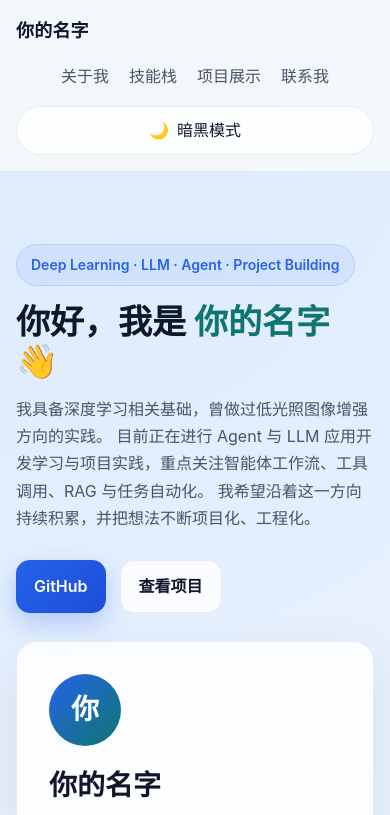
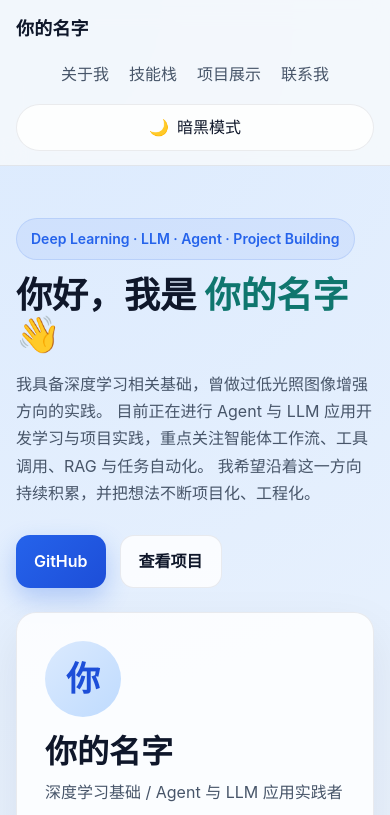
Before and after one commit to Jiusheng01/jiusheng01.github.io, a plain HTML site: page index.html in a window 390 px wide. Shown: the top 815 px of the page. Drawn offline with Linux system fonts and the light colour scheme.

Commit message:
Adjust CSS variables and layout for responsiveness

```diff
--- a/style.css
+++ b/style.css
@@ -12,7 +12,7 @@
   --secondary: #0f766e;
   --shadow: 0 20px 50px rgba(15, 23, 42, 0.08);
   --radius: 20px;
-  --max-width: 1120px;
+  --max-width: 1280px;
   --nav-bg: rgba(248, 250, 252, 0.8);
   --tag-bg: rgba(37, 99, 235, 0.08);
   --tag-border: rgba(37, 99, 235, 0.14);
@@ -76,10 +76,11 @@ button {
 }
 
 .container {
-  width: min(var(--max-width), calc(100% - 32px));
+  width: min(var(--max-width), calc(100% - 64px));
   margin: 0 auto;
 }
 
+/* ===== Navbar ===== */
 .navbar {
   position: sticky;
   top: 0;
@@ -94,7 +95,7 @@ button {
   justify-content: space-between;
   align-items: center;
   gap: 16px;
-  padding: 16px 0;
+  padding: 14px 0;
 }
 
 .brand {
@@ -129,7 +130,7 @@ button {
   display: inline-flex;
   align-items: center;
   gap: 8px;
-  padding: 10px 14px;
+  padding: 9px 14px;
   border-radius: 999px;
   border: 1px solid var(--card-border);
   background: var(--card);
@@ -142,15 +143,23 @@ button {
   transform: translateY(-1px);
 }
 
+/* ===== Hero（左上主视觉布局） ===== */
 .hero {
-  padding: 72px 0 48px;
+  padding: 28px 0 48px;
 }
 
 .hero-grid {
   display: grid;
-  grid-template-columns: 1.25fr 0.9fr;
-  gap: 28px;
-  align-items: center;
+  grid-template-columns: minmax(620px, 780px) 340px;
+  justify-content: space-between;
+  align-items: start;
+  gap: 40px;
+}
+
+.hero-text {
+  justify-self: start;
+  align-self: start;
+  padding-top: 6px;
 }
 
 .badge {
@@ -169,8 +178,8 @@ button {
 
 h1 {
   margin: 0 0 16px;
-  font-size: clamp(34px, 5vw, 56px);
-  line-height: 1.15;
+  font-size: clamp(42px, 6vw, 68px);
+  line-height: 1.1;
 }
 
 h1 span {
@@ -179,7 +188,7 @@ h1 span {
 
 .hero-description {
   margin: 0;
-  max-width: 680px;
+  max-width: 760px;
   color: var(--text-muted);
   font-size: 17px;
 }
@@ -208,7 +217,7 @@ h1 span {
 
 .btn.primary {
   background: linear-gradient(135deg, var(--primary), var(--primary-strong));
-  color: white;
+  color: #fff;
   box-shadow: 0 10px 24px rgba(37, 99, 235, 0.28);
 }
 
@@ -232,30 +241,39 @@ h1 span {
 }
 
 .hero-card {
+  width: 100%;
+  max-width: 360px;
   padding: 24px;
+  justify-self: end;
 }
 
 .profile-card {
-  padding: 12px;
+  padding: 8px;
 }
 
 .avatar {
-  width: 72px;
-  height: 72px;
+  width: 76px;
+  height: 76px;
   border-radius: 50%;
-  background: linear-gradient(135deg, var(--primary), var(--secondary));
-  color: white;
+  background: linear-gradient(135deg, #dbeafe, #bfdbfe);
+  color: #1d4ed8;
   display: flex;
   align-items: center;
   justify-content: center;
-  font-size: 28px;
+  font-size: 34px;
   font-weight: 700;
   margin-bottom: 16px;
 }
 
+[data-theme="dark"] .avatar {
+  background: linear-gradient(135deg, #cfe3ff, #aecbff);
+  color: #1d4ed8;
+}
+
 .profile-card h2 {
   margin: 0 0 8px;
-  font-size: 28px;
+  font-size: 38px;
+  line-height: 1.2;
 }
 
 .profile-card p {
@@ -279,6 +297,7 @@ h1 span {
   border: 1px solid var(--card-border);
 }
 
+/* ===== Main ===== */
 main {
   padding: 12px 0 72px;
 }
@@ -445,6 +464,7 @@ footer {
   font-size: 14px;
 }
 
+/* ===== reveal ===== */
 .reveal {
   opacity: 0;
   transform: translateY(24px);
@@ -456,6 +476,22 @@ footer {
   transform: translateY(0);
 }
 
+/* ===== responsive ===== */
+@media (max-width: 1100px) {
+  .hero-grid {
+    grid-template-columns: minmax(0, 1fr) 320px;
+    gap: 24px;
+  }
+
+  h1 {
+    font-size: clamp(36px, 5.6vw, 56px);
+  }
+
+  .profile-card h2 {
+    font-size: 32px;
+  }
+}
+
 @media (max-width: 900px) {
   .hero-grid,
   .project-item {
@@ -463,7 +499,12 @@ footer {
   }
 
   .hero {
-    padding-top: 48px;
+    padding-top: 22px;
+  }
+
+  .hero-card {
+    justify-self: start;
+    max-width: 100%;
   }
 
   .project-image {
@@ -472,6 +513,10 @@ footer {
 }
 
 @media (max-width: 640px) {
+  .container {
+    width: min(100%, calc(100% - 32px));
+  }
+
   .nav-inner {
     flex-direction: column;
     align-items: stretch;
```
